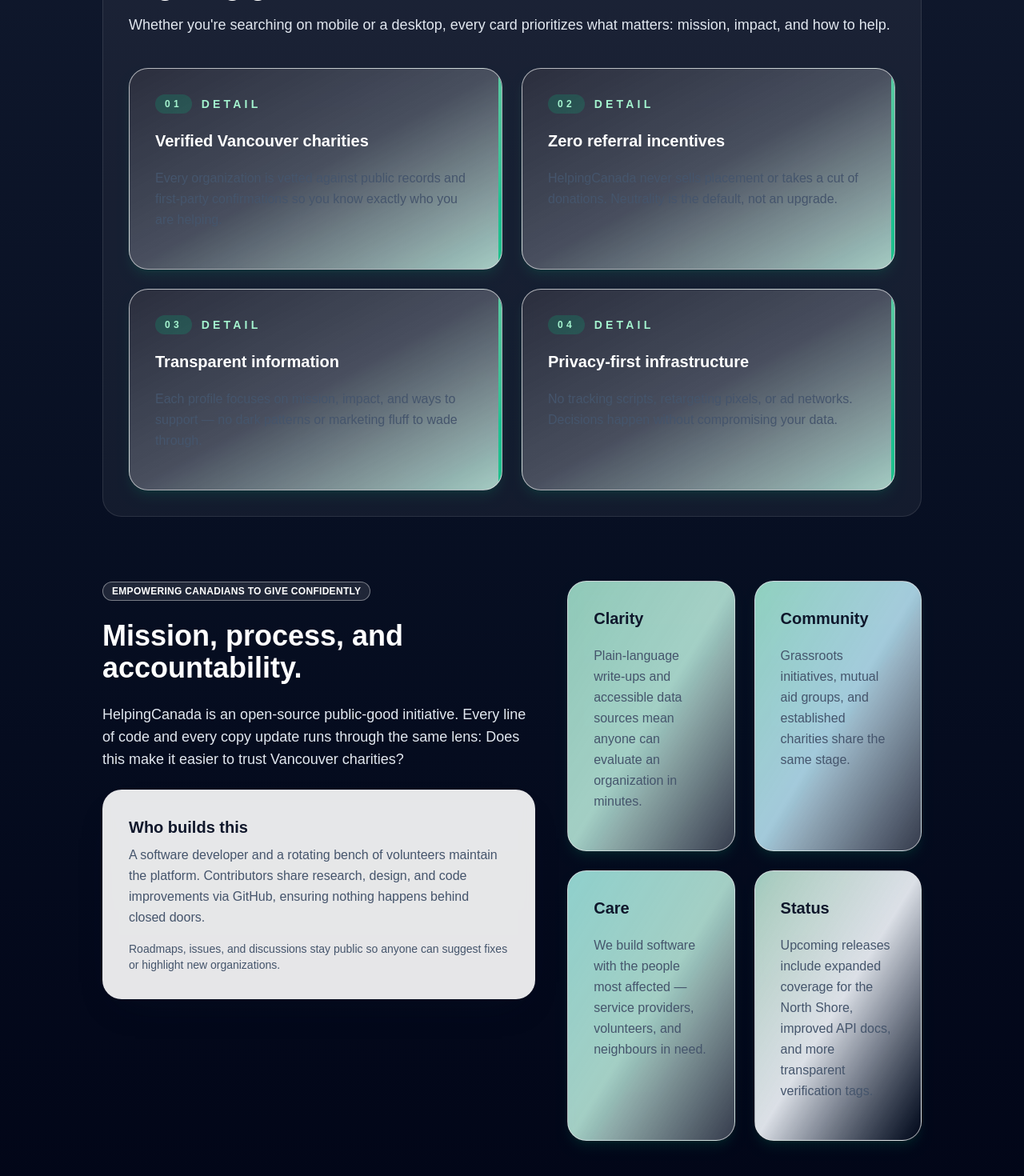
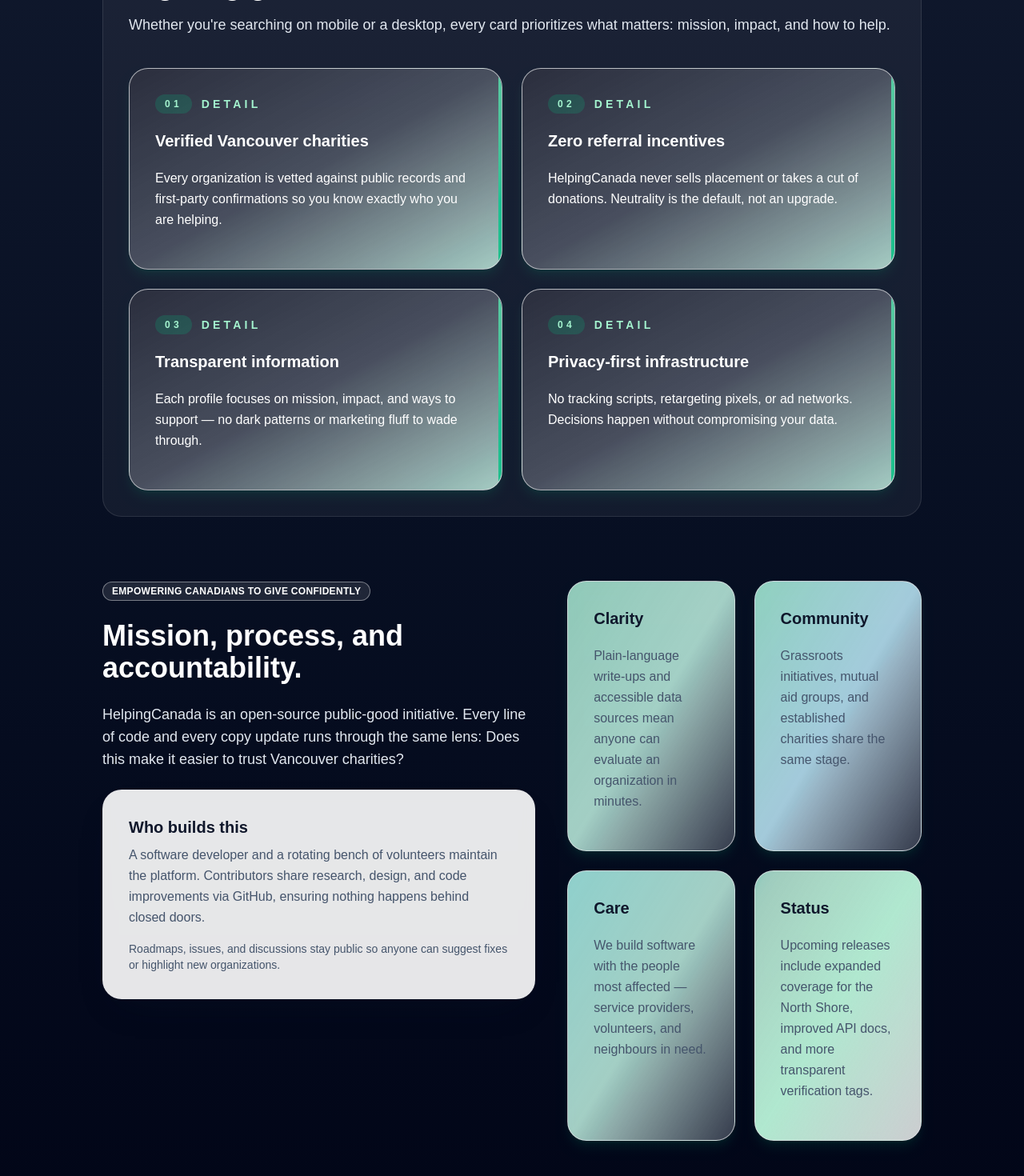
Before and after one commit to gmook9/helpingCanada, a Next.js app: page /mission in a window 1280 px wide. Shown: the part 1517-2987 px from the top of the page at 80% size. Built offline with nearby package versions, Linux system fonts and the light colour scheme.

Commit message:
fixed colors

```diff
--- a/src/app/mission/page.tsx
+++ b/src/app/mission/page.tsx
@@ -171,7 +171,7 @@
                   <span className="rounded-full bg-emerald-500/20 px-3 py-1 text-xs">0{index + 1}</span> Detail
                 </div>
                 <CardTitle className="text-2xl text-white">{feature.title}</CardTitle>
-                  <CardDescription className="text-slate-100/80">{feature.description}</CardDescription>
+                <CardDescription className="text-white">{feature.description}</CardDescription>
               </CardHeader>
               </Card>
             ))}
@@ -213,7 +213,7 @@
                 </CardHeader>
               </Card>
             ))}
-            <Card className="overflow-hidden border border-white/10 bg-gradient-to-br from-emerald-500/25 via-slate-200/70 to-slate-950 text-white shadow-lg shadow-emerald-500/10">
+            <Card className="overflow-hidden border border-white/10 bg-gradient-to-br from-emerald-500/25 via-emerald-200/70 to-slate-350 text-white shadow-lg shadow-emerald-500/10">
               <CardHeader className="space-y-3">
                 <CardTitle className="text-2xl">Status</CardTitle>
                 <CardDescription className="text-slate-100/90">
```
Lines whose indentation alone changed are shown as unchanged.
